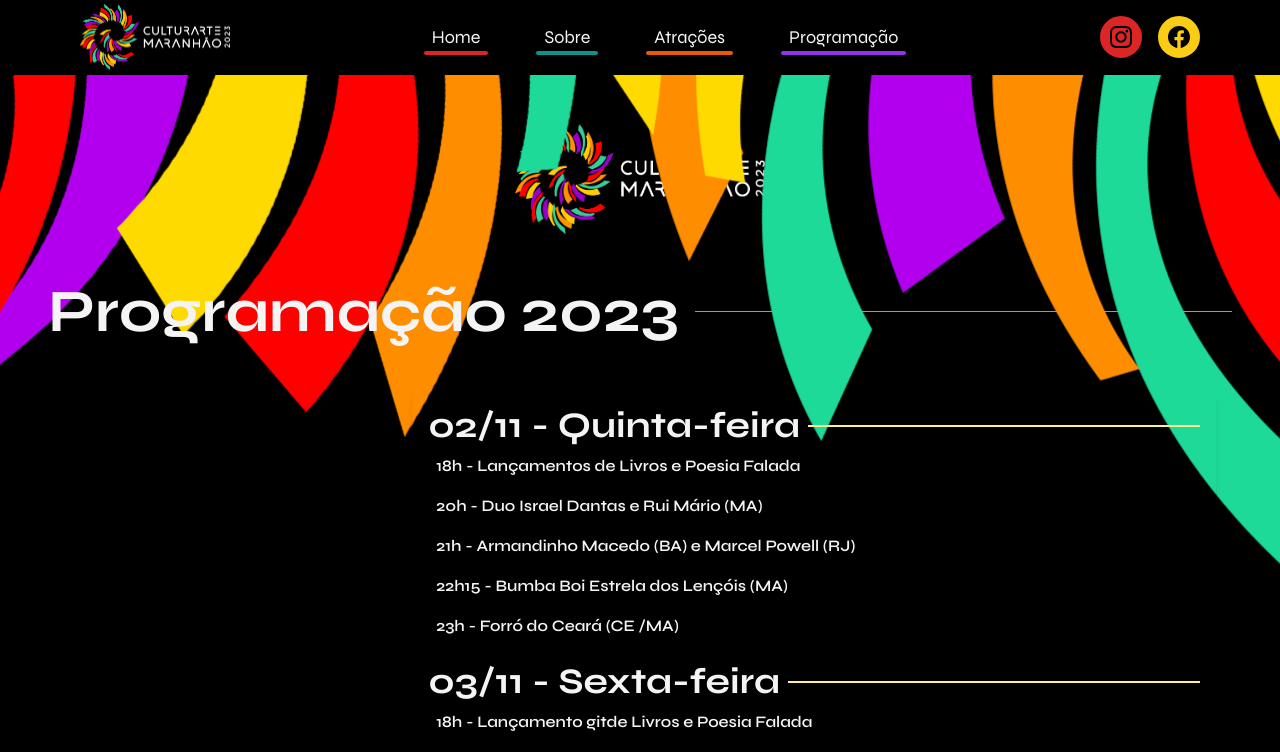
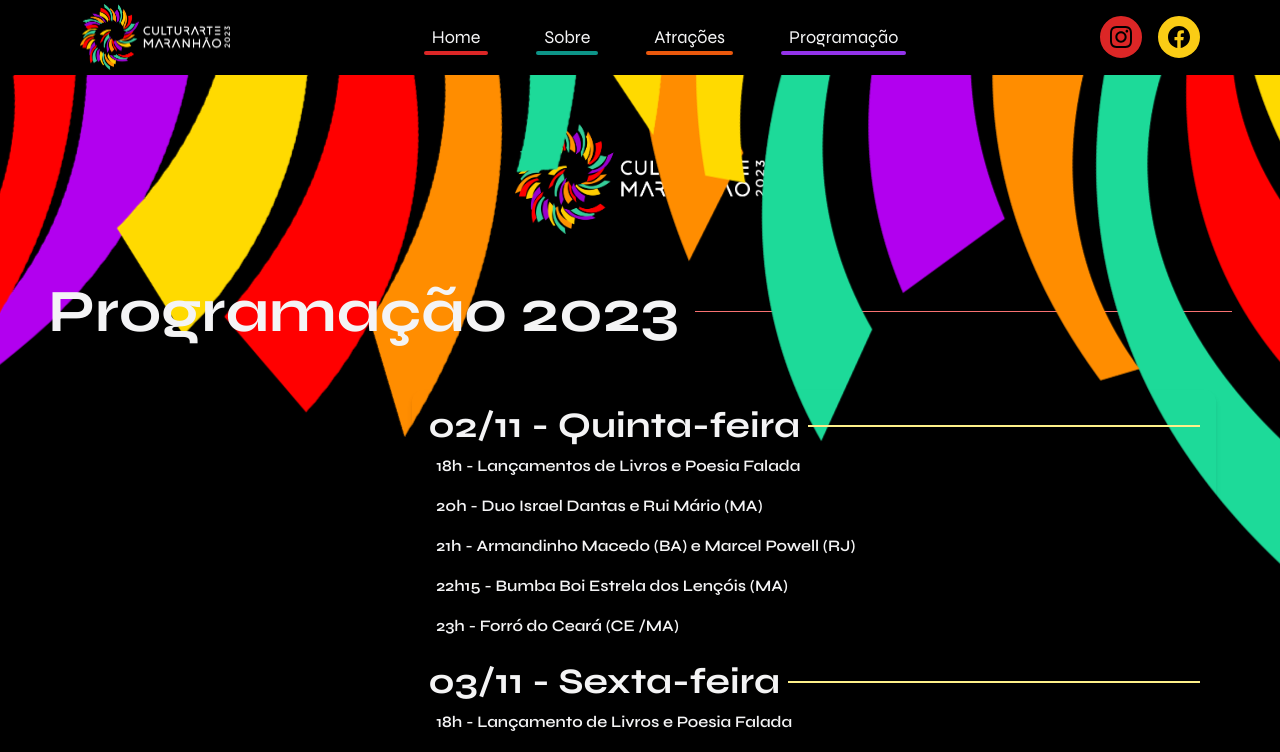
Before and after one commit to romuloromulo/culturarte, a Next.js app: page /programacao in a window 1280 px wide. Shown: the top 752 px of the page. Built offline with nearby package versions, Linux system fonts and the light colour scheme.

Commit message:
corrigindo ortografia

```diff
--- a/data/FestivalData.js
+++ b/data/FestivalData.js
@@ -12,7 +12,7 @@ export const programaçãoBarreirinhas = [
   {
     diaSemana: "03/11 - Sexta-feira",
     eventos: [
-      { hora: "18h", titulo: "Lançamento gitde Livros e Poesia Falada" },
+      { hora: "18h", titulo: "Lançamento de Livros e Poesia Falada" },
       { hora: "20h", titulo: "Duo Siqueira Lima (URU/BR)" },
       { hora: "21h", titulo: "Anastácia Lia e Banda (MA)" },
       { hora: "22h15", titulo: "Bumba-meu-boi Encanto dos Lençóis (MA)" },
```
